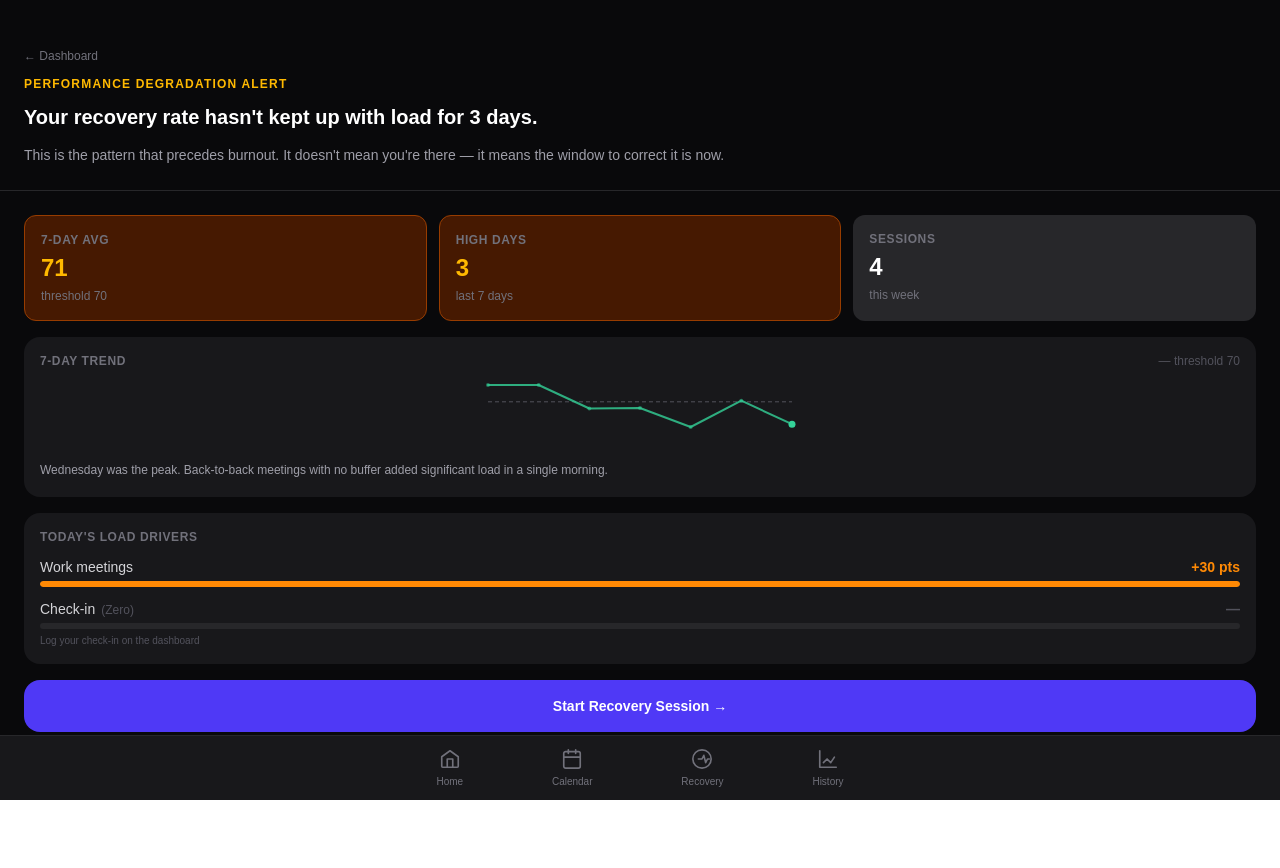
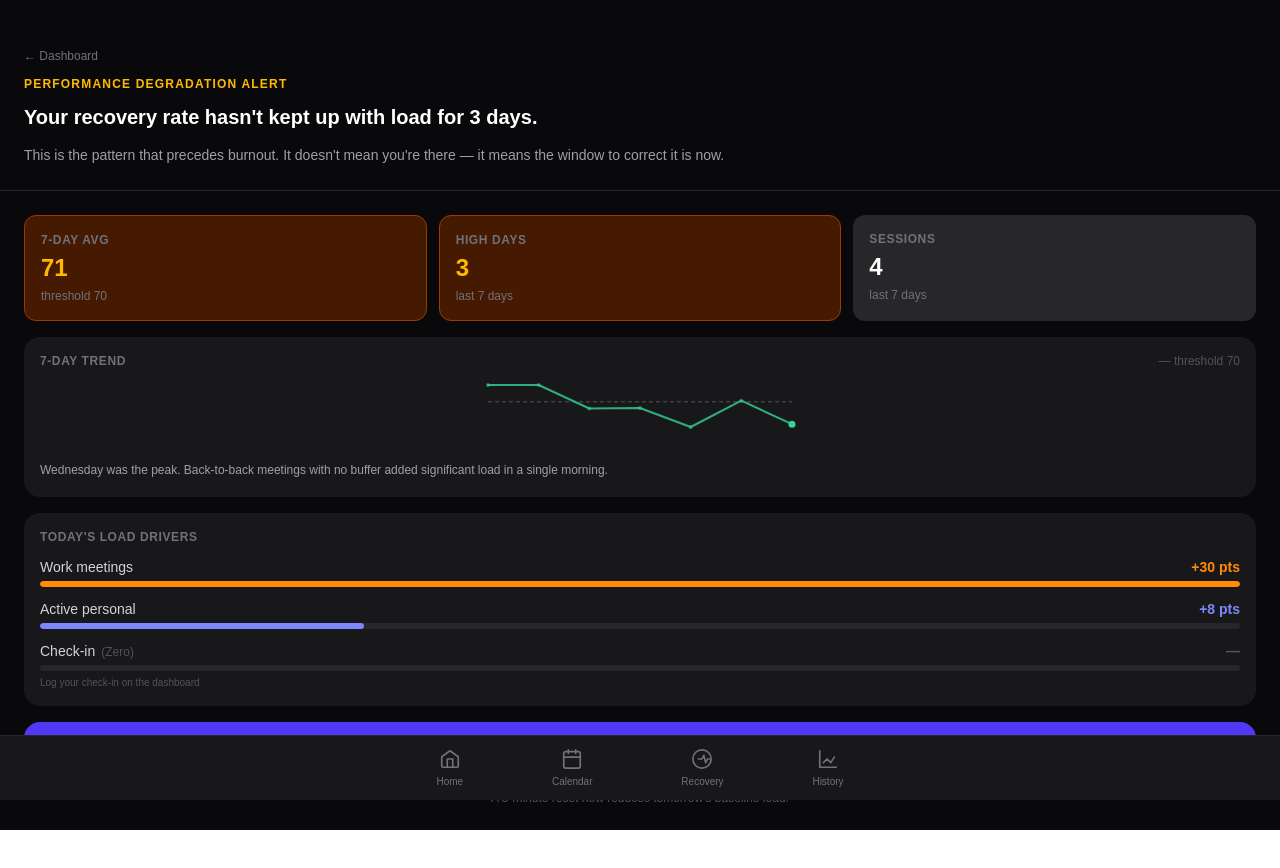
Before and after one commit to stephenkpowell-ops/strata-poc, a Next.js app: page /burnout in a window 1280 px wide. Shown: the top 868 px of the page. Built offline with nearby package versions, Linux system fonts and the light colour scheme.

Commit message:
fix dailyResult scoped to today only, correct load driver pts on burnout page

```diff
--- a/src/app/burnout/page.tsx
+++ b/src/app/burnout/page.tsx
@@ -76,7 +76,7 @@ function MetricCard({
 const BURNOUT_THRESHOLD = 70;
 
 export default function BurnoutPage() {
-  const { scores, completedSessions, checkInValue } = useStrata();
+  const { scores, completedSessions, checkInValue, dailyResult } = useStrata();
 
   const latest      = scores[scores.length - 1];
   const last7       = scores.slice(-7);
@@ -91,6 +91,13 @@ export default function BurnoutPage() {
   // Today's calendar pts (March 25)
   const calendarPtsToday = latest?.calendarPts ?? 0;
 
+  // dailyResult is now scoped to today's events only (see store.tsx)
+  // so topDrivers correctly reflects March 25 load breakdown
+  const workDriver     = dailyResult.topDrivers.find(d => d.category === 'work');
+  const personalDriver = dailyResult.topDrivers.find(d => d.category === 'active_personal');
+  const workPts        = workDriver?.totalPts     ?? calendarPtsToday;
+  const personalPts    = personalDriver?.totalPts ?? 0;
+
   // Peak day label for sparkline insight
   const peakScore = Math.max(...last7Totals);
   const peakDay   = last7[last7Totals.indexOf(peakScore)];
@@ -99,7 +106,7 @@ export default function BurnoutPage() {
     : 'Wednesday';
 
   // Load driver bar widths — max across all three drivers
-  const maxDriver = Math.max(calendarPtsToday, checkInValue, 1);
+  const maxDriver = Math.max(workPts, personalPts, checkInValue, 1);
 
   return (
     <div className="flex flex-col min-h-screen bg-zinc-950 text-white">
@@ -143,7 +150,7 @@ export default function BurnoutPage() {
           <MetricCard
             label="Sessions"
             value={String(completedSessions)}
-            sub="this week"
+            sub="last 7 days"
           />
         </div>
 
@@ -175,16 +182,34 @@ export default function BurnoutPage() {
               <div className="flex items-center justify-between">
                 <span className="text-sm text-zinc-300">Work meetings</span>
                 <span className="text-sm font-semibold text-orange-400">
-                  +{calendarPtsToday} pts
+                  +{workPts} pts
                 </span>
               </div>
               <div className="h-1.5 w-full bg-zinc-800 rounded-full overflow-hidden">
                 <div
                   className="h-full bg-orange-400 rounded-full"
-                  style={{ width: `${Math.round((calendarPtsToday / maxDriver) * 100)}%` }}
+                  style={{ width: `${Math.round((workPts / maxDriver) * 100)}%` }}
                 />
               </div>
             </div>
+
+            {/* Active personal */}
+            {personalPts > 0 && (
+              <div className="flex flex-col gap-1">
+                <div className="flex items-center justify-between">
+                  <span className="text-sm text-zinc-300">Active personal</span>
+                  <span className="text-sm font-semibold text-indigo-400">
+                    +{personalPts} pts
+                  </span>
+                </div>
+                <div className="h-1.5 w-full bg-zinc-800 rounded-full overflow-hidden">
+                  <div
+                    className="h-full bg-indigo-400 rounded-full"
+                    style={{ width: `${Math.round((personalPts / maxDriver) * 100)}%` }}
+                  />
+                </div>
+              </div>
+            )}
 
             {/* Check-in */}
             <div className="flex flex-col gap-1">
--- a/src/app/home/page.tsx
+++ b/src/app/home/page.tsx
@@ -23,9 +23,12 @@ import ForecastCard from '@/components/ForecastCard';
 // HELPERS
 // ─────────────────────────────────────────────────────────────────────────────
 
+// POC anchor date — avoids Date.now() hydration mismatches
+const POC_NOW = new Date('2025-03-25T12:00:00').getTime();
+
 function daysRemaining(trialEndsAt: Date | null): number {
   if (!trialEndsAt) return 0;
-  const ms = new Date(trialEndsAt).getTime() - Date.now();
+  const ms = new Date(trialEndsAt).getTime() - POC_NOW;
   return Math.max(0, Math.ceil(ms / (1000 * 60 * 60 * 24)));
 }
 
@@ -34,7 +37,7 @@ function trialProgressPercent(
   trialEndsAt:    Date | null,
 ): number {
   if (!trialStartedAt || !trialEndsAt) return 0;
-  const elapsed = Date.now() - new Date(trialStartedAt).getTime();
+  const elapsed = POC_NOW - new Date(trialStartedAt).getTime();
   const total   = new Date(trialEndsAt).getTime() - new Date(trialStartedAt).getTime();
   return Math.min(100, Math.max(0, Math.round((elapsed / total) * 100)));
 }
--- a/src/lib/mocks.ts
+++ b/src/lib/mocks.ts
@@ -37,8 +37,8 @@ export const FIXTURE_USER: User = {
   ageRange: '35–44',
   persona: 'managing_load',
   tier: 'signal',
-  trialEndsAt: new Date(Date.now() + 5 * 24 * 60 * 60 * 1000),
-  trialStartedAt: new Date(Date.now() - 2 * 24 * 60 * 60 * 1000),
+  trialEndsAt: new Date('2025-03-30T12:00:00'),   // 5 days after POC today (Mar 25)
+  trialStartedAt: new Date('2025-03-23T12:00:00'), // 2 days before POC today
   createdAt: new Date(),
   updatedAt: new Date(),
 };
--- a/src/lib/store.tsx
+++ b/src/lib/store.tsx
@@ -4,6 +4,10 @@
  * store.tsx
  *
  * Client-side data store for the Strata POC.
+ *
+ * Key fix: computeDailyScore is called with only today's events (March 25)
+ * not all fixture events. This ensures dailyResult.scoredEvents and
+ * dailyResult.topDrivers reflect today's load only, not the whole period.
  *
  * State:
  *   - checkInValue:      mutable daily check-in (default 0 / Zero)
@@ -13,11 +17,8 @@
  * Read-only:
  *   - scores:         historical score records (score_0 through score_8, Mar 17–25)
  *   - forecastScores: forecast score records (score_9 through score_11, Mar 26–28)
- *                     These have checkInValue: 0 and totalScore = calendarPts
- *                     since they are future days with no check-in yet.
- *
- * setCheckIn(value)     — updates check-in, recalculates totalScore for today
- * logRecoverySession()  — increments session count and adds −6 pts
+ *   - events:         all fixture events (all days — used by calendar screen)
+ *   - todayEvents:    only March 25 events (used by dailyResult scoring)
  */
 
 import { createContext, useContext, useState, ReactNode } from 'react';
@@ -29,10 +30,20 @@ import { FIXTURE_USER, FIXTURE_SCORES, FIXTURE_EVENTS } from './mocks';
 const RECOVERY_PTS_PER_SESSION   = 6;
 const FIXTURE_COMPLETED_SESSIONS = 4;
 const FIXTURE_RECOVERY_PTS       = FIXTURE_COMPLETED_SESSIONS * RECOVERY_PTS_PER_SESSION;
+const HISTORY_COUNT              = 9;
 
-// Historical scores end at score_8 (March 25)
-// Forecast scores start at score_9 (March 26)
-const HISTORY_COUNT = 9;
+// Today's date for the POC
+const TODAY = new Date('2025-03-25T12:00:00');
+
+// Filter events to today only for accurate daily scoring
+const TODAY_EVENTS: CalendarEvent[] = FIXTURE_EVENTS.filter(e => {
+  const d = new Date(e.startAt);
+  return (
+    d.getFullYear() === TODAY.getFullYear() &&
+    d.getMonth()    === TODAY.getMonth()    &&
+    d.getDate()     === TODAY.getDate()
+  );
+});
 
 // ─────────────────────────────────────────────────────────────────────────────
 // STORE SHAPE
@@ -66,11 +77,9 @@ export function StrataProvider({ children }: { children: ReactNode }) {
   const [completedSessions, setCompletedSessions] = useState<number>(FIXTURE_COMPLETED_SESSIONS);
   const [recoveryPtsTotal,  setRecoveryPtsTotal]  = useState<number>(FIXTURE_RECOVERY_PTS);
 
-  // Split fixture scores into historical and forecast
   const historicalFixture = FIXTURE_SCORES.slice(0, HISTORY_COUNT);
   const forecastFixture   = FIXTURE_SCORES.slice(HISTORY_COUNT);
 
-  // Historical scores — most recent day gets live check-in
   const scores: StressScore[] = historicalFixture.map((s, i) => {
     if (i !== historicalFixture.length - 1) return s;
     return {
@@ -80,11 +89,9 @@ export function StrataProvider({ children }: { children: ReactNode }) {
     };
   });
 
-  // Forecast scores — unchanged (future days, no check-in)
-  const forecastScores: StressScore[] = forecastFixture;
-
+  // Score only today's events so topDrivers and scoredEvents reflect March 25
   const dailyResult: DailyScoreResult = computeDailyScore({
-    events:        FIXTURE_EVENTS,
+    events:        TODAY_EVENTS,
     calendarPrefs: [
       { includeInScoring: true, contextSwitchPenalties: true, recoveryEventsReduce: true },
     ],
@@ -98,10 +105,10 @@ export function StrataProvider({ children }: { children: ReactNode }) {
   };
 
   const state: StrataState = {
-    user: FIXTURE_USER,
+    user:   FIXTURE_USER,
     scores,
-    forecastScores,
-    events:       FIXTURE_EVENTS,
+    forecastScores: forecastFixture,
+    events:         FIXTURE_EVENTS,
     dailyResult,
     checkInValue,
     setCheckIn,
```
